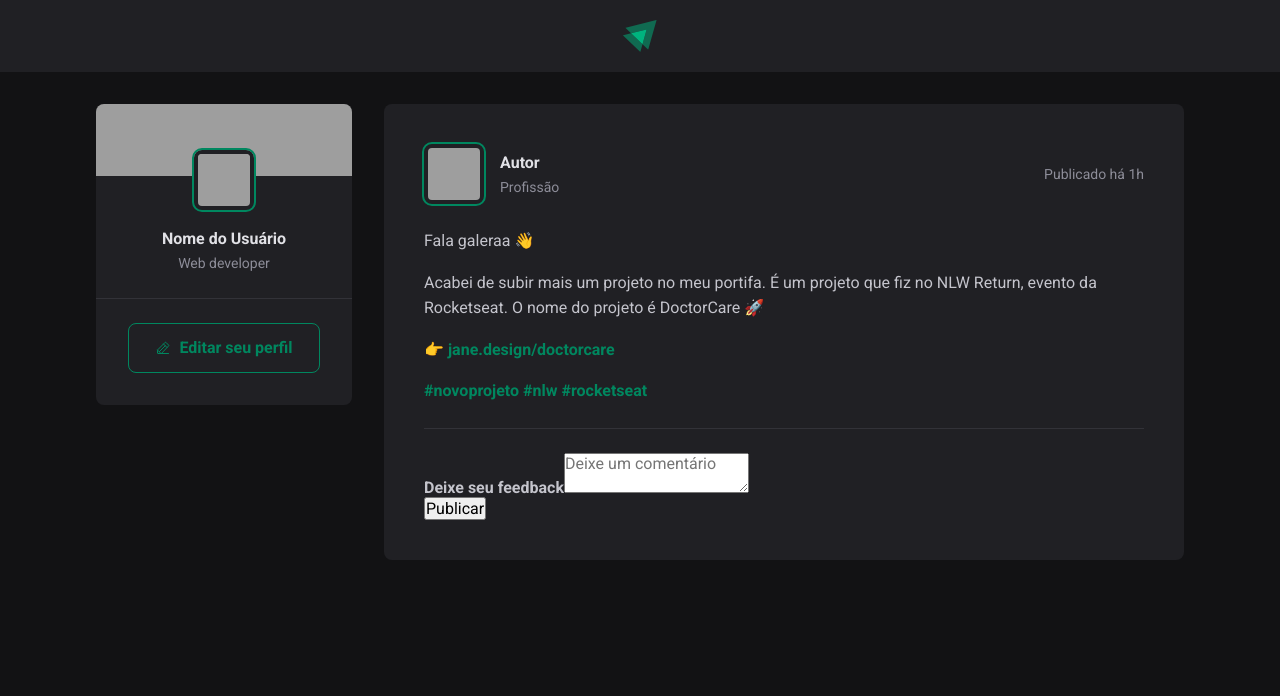
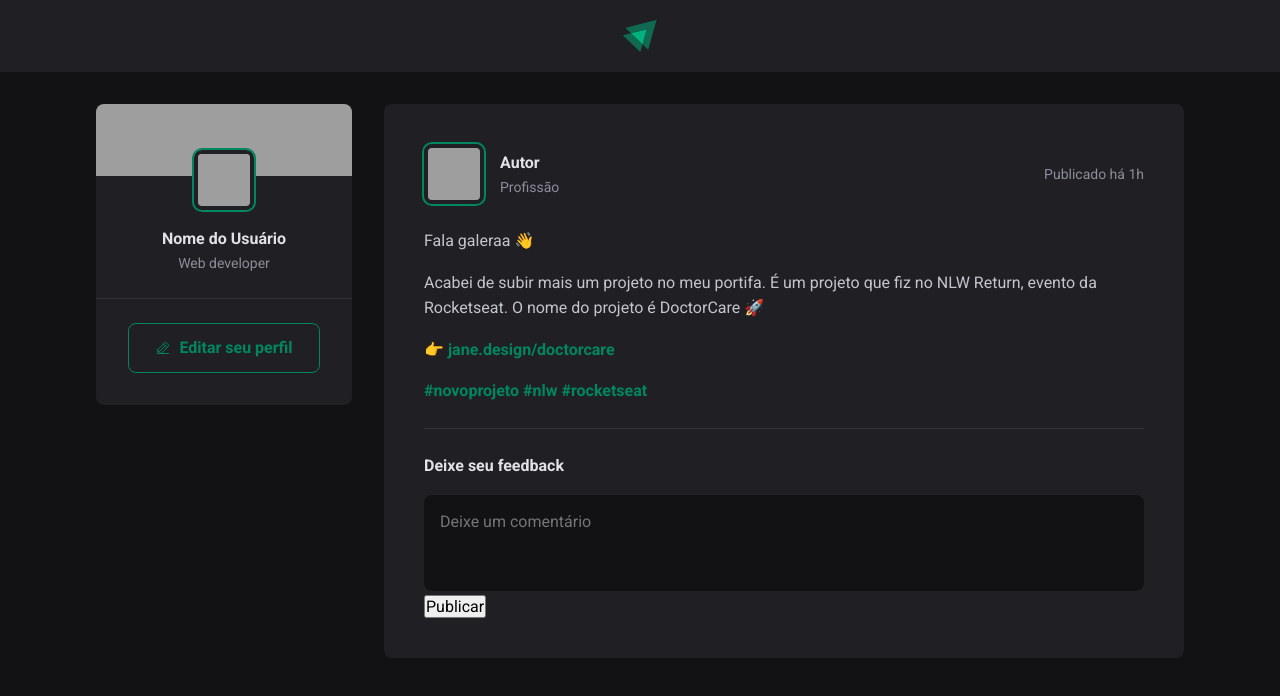
Before and after one commit to DiegoRCarvalho/ignite-feed, a React (Vite) app: page / in a window 1280 px wide. Shown: the top 696 px of the page. Built offline with nearby package versions, Linux system fonts and the light colour scheme; grey boxes are pictures that could not be loaded.

Commit message:
feat: style textarea

```diff
--- a/src/components/Post.module.css
+++ b/src/components/Post.module.css
@@ -78,3 +78,21 @@
   padding-top: 1.5rem;
   border-top: 1px solid var(--gray-600);
 }
+
+.commentForm > strong {
+  line-height: 1.6;
+  color: var(--gray-100);
+}
+
+.commentForm > textarea {
+  width: 100%;
+  background: var(--gray-900);
+  border: 0;
+  resize: none;
+  height: 6rem;
+  padding: 1rem;
+  border-radius: 8px;
+  color: var(--gray-100);
+  line-height: 1.4;
+  margin-top: 1rem;
+}
```
